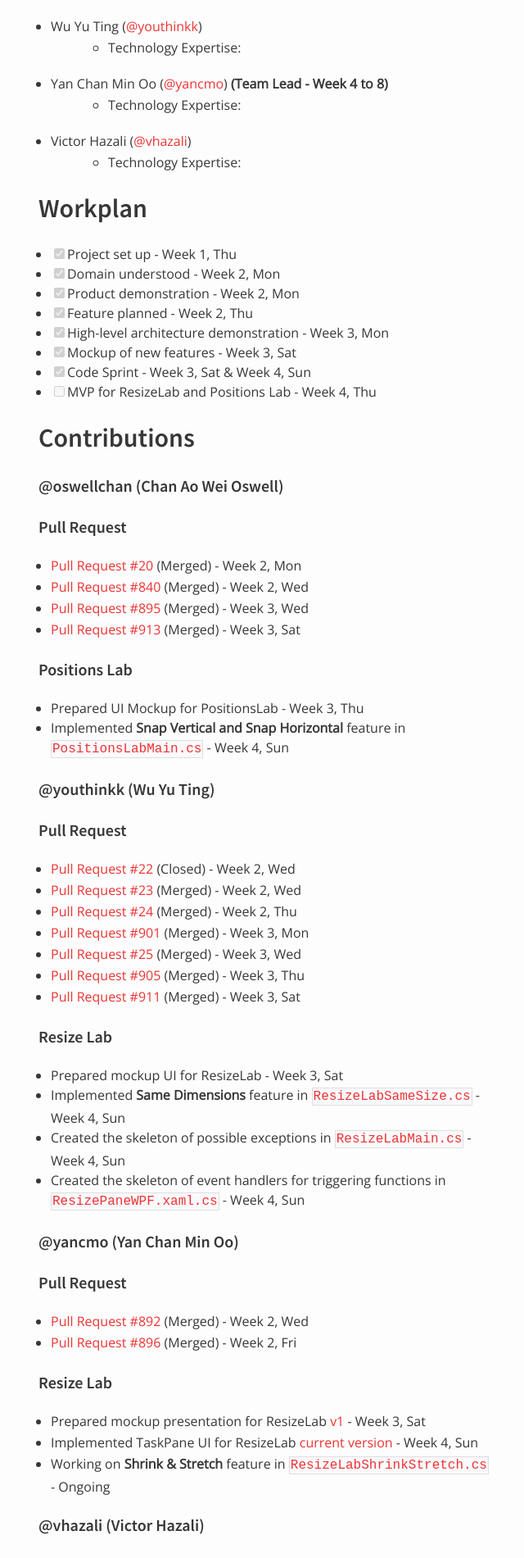
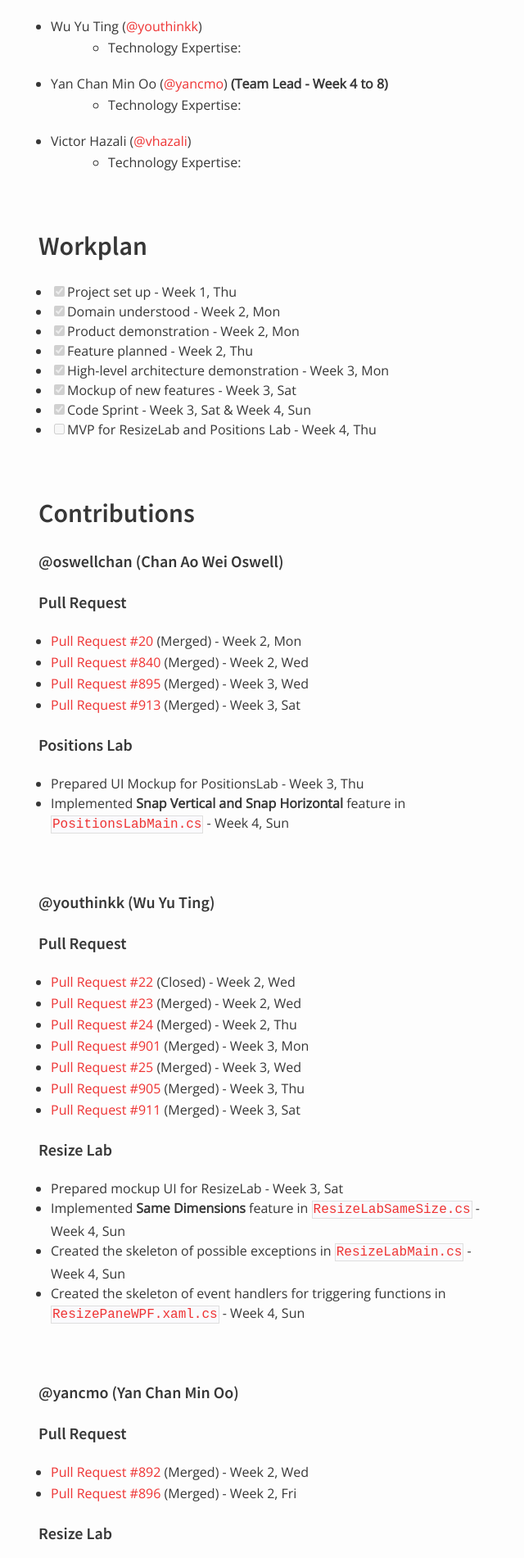
Before and after one commit to nus-oss/cs3281-AY1516S2-website, a Jekyll site: the page built from teams/powerpointlabs.md, in a window 1280 px wide. Shown: the part 324-2225 px from the top of the page at 82% size, without its empty margins (323-963 px from the left). Built offline with Jekyll 4.4.1, drawn with Linux system fonts in a browser that asks for light colours.

Commit message:
Fix identation error

```diff
--- a/teams/powerpointlabs.md
+++ b/teams/powerpointlabs.md
@@ -15,6 +15,8 @@ permalink: /teams/powerpointlabs/
  - Victor Hazali ([@vhazali](https://blog.nus.edu.sg/victorhz3281/))
    - Technology Expertise:
 
+<br>
+
 ## Workplan
 
 * [x] Project set up - Week 1, Thu
@@ -26,9 +28,12 @@ permalink: /teams/powerpointlabs/
 * [x] Code Sprint - Week 3, Sat & Week 4, Sun
 * [ ] MVP for ResizeLab and Positions Lab - Week 4, Thu
 
+<br>
+
 ## Contributions
 
 #### @oswellchan (Chan Ao Wei Oswell)
+
 ##### Pull Request
 * [Pull Request #20](https://github.com/PowerPointLabs/PowerPointLabs-Website/pull/20) (Merged) - Week 2, Mon
 * [Pull Request #840](https://github.com/PowerPointLabs/PowerPointLabs/pull/893) (Merged) - Week 2, Wed
@@ -39,8 +44,11 @@ permalink: /teams/powerpointlabs/
 * Prepared UI Mockup for PositionsLab - Week 3, Thu
 * Implemented **Snap Vertical and Snap Horizontal** feature in [`PositionsLabMain.cs`](https://github.com/nus-fboa2016-PL/PowerPointLabs/blob/35cdaaf281e1373ac7c10f840fe37d97f28d6b7d/PowerPointLabs/PowerPointLabs/PositionsLab/PositionsLabMain.cs) - Week 4, Sun
 
+<br>
+
 #### @youthinkk (Wu Yu Ting)
-##### Pull Request
+
+###### Pull Request
 * [Pull Request #22](https://github.com/PowerPointLabs/PowerPointLabs-Website/pull/22) (Closed) - Week 2, Wed
 * [Pull Request #23](https://github.com/PowerPointLabs/PowerPointLabs-Website/pull/23) (Merged) - Week 2, Wed
 * [Pull Request #24](https://github.com/PowerPointLabs/PowerPointLabs-Website/pull/24) (Merged) - Week 2, Thu
@@ -55,7 +63,10 @@ permalink: /teams/powerpointlabs/
 * Created the skeleton of possible exceptions in [`ResizeLabMain.cs`](https://github.com/nus-fboa2016-PL/PowerPointLabs/blob/8cb27511411b2cbfe58e95548f6f05bb536109a7/PowerPointLabs/PowerPointLabs/ResizeLab/ResizeLabMain.cs) - Week 4, Sun
 * Created the skeleton of event handlers for triggering functions in [`ResizePaneWPF.xaml.cs`](https://github.com/nus-fboa2016-PL/PowerPointLabs/blob/86507fcc388b92fa8e7ab212196d156d842e110d/PowerPointLabs/PowerPointLabs/ResizeLab/ResizePaneWPF.xaml.cs) - Week 4, Sun
 
+<br>
+
 #### @yancmo (Yan Chan Min Oo)
+
 ##### Pull Request
 * [Pull Request #892](https://github.com/PowerPointLabs/PowerPointLabs/pull/892) (Merged) - Week 2, Wed
 * [Pull Request #896](https://github.com/PowerPointLabs/PowerPointLabs/pull/896) (Merged) - Week 2, Fri
@@ -65,7 +76,10 @@ permalink: /teams/powerpointlabs/
 * Implemented TaskPane UI for ResizeLab [current version](https://dl.dropboxusercontent.com/u/7610216/ResizeLabUIv1.PNG) - Week 4, Sun
 * Working on **Shrink & Stretch** feature in [`ResizeLabShrinkStretch.cs`](https://github.com/nus-fboa2016-PL/PowerPointLabs/blob/a5359541d70ce055621ceb8edb6823798d5039cb/PowerPointLabs/PowerPointLabs/ResizeLab/ResizeLabShrinkStretch.cs) - Ongoing
 
+<br>
+
 #### @vhazali (Victor Hazali)
+
 ##### Pull Request
 * [Pull Request #21](https://github.com/PowerPointLabs/PowerPointLabs-Website/pull/21) (Merged) - Week 2, Mon
 * [Pull Request #894](https://github.com/PowerPointLabs/PowerPointLabs/pull/894) - Week 2, Fri
```
